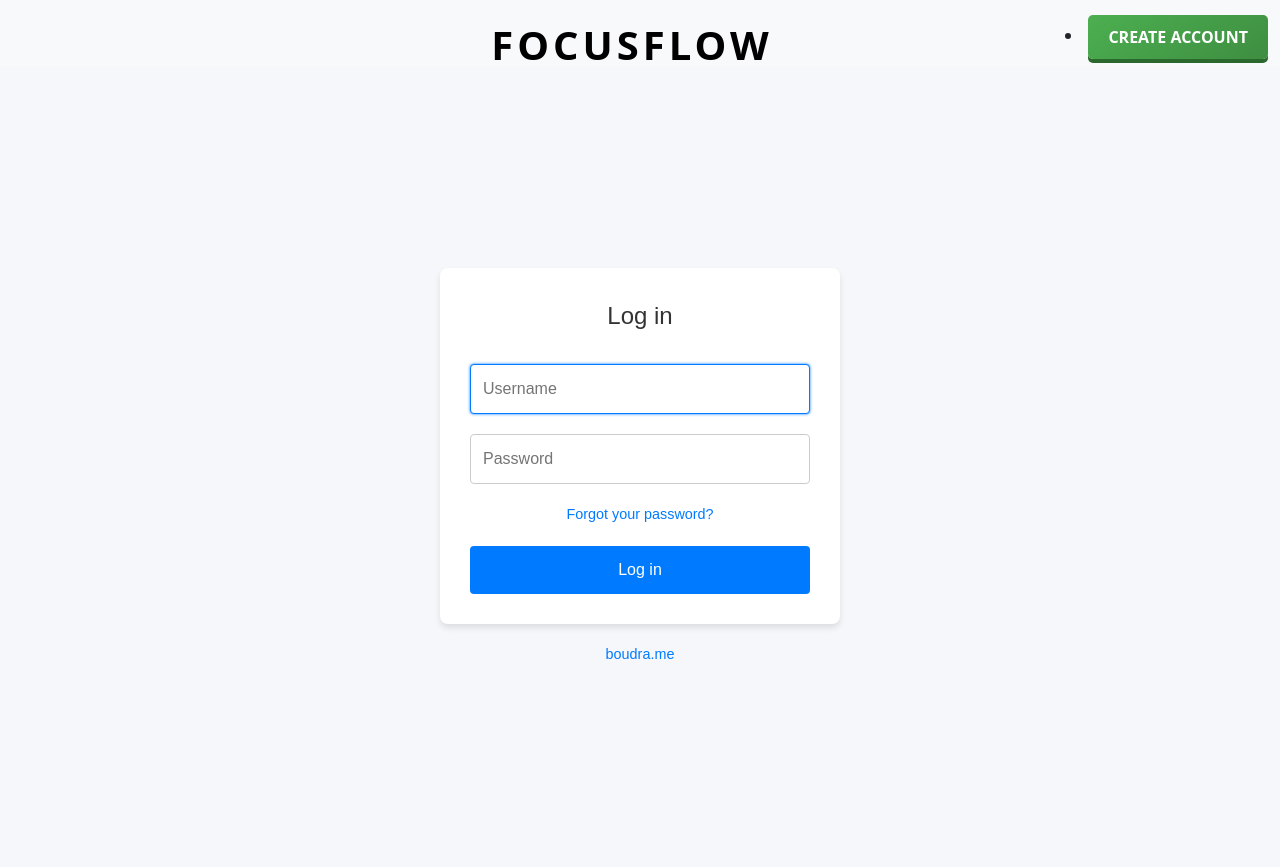
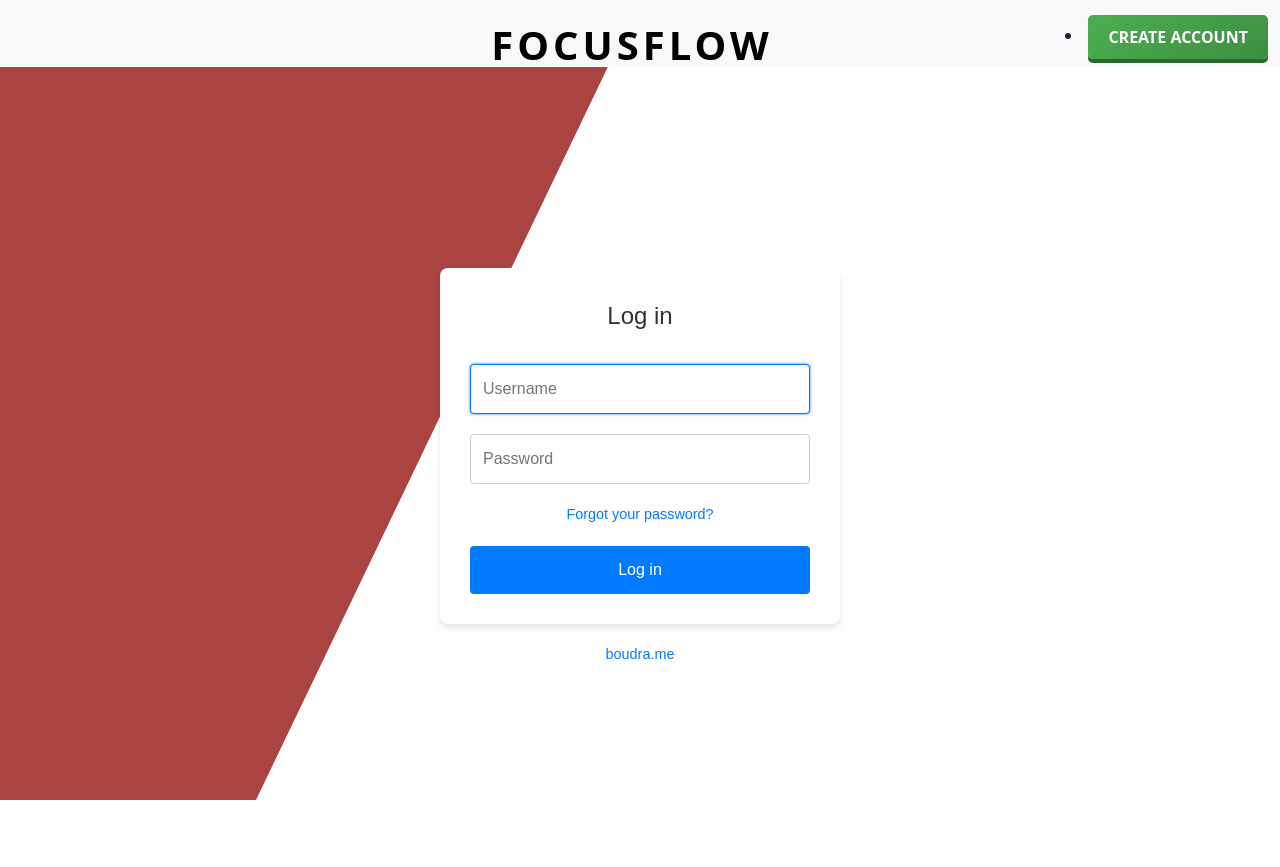
Before and after one commit to KaceyStarr/CSCI3340, a Django app: page / in a window 1280 px wide. Run offline with Django 5.2, Linux system fonts and the light colour scheme.

Commit message:
homeHTMLRedShape

```diff
--- a/app/templates/home.html
+++ b/app/templates/home.html
@@ -9,8 +9,10 @@
     align-items: center;
     justify-content: center;
     height: 100vh;
-    background-color: #f5f7fa;
+    background-color: transparent; /* Transparent to let red shape show */
     font-family: 'Arial', sans-serif;
+    position: relative; /* Ensure it's above the red shape */
+    z-index: 1;
   }
 
   /* Login Form Styles */
@@ -88,7 +90,21 @@
   footer a:hover {
     text-decoration: underline;
   }
+
+  /* Red Shape Styles */
+  .red-shape {
+    position: absolute;
+    top: 0;
+    left: 0;
+    width: 100%;
+    height: 100vh;
+    background: #a94442;
+    clip-path: polygon(0 0, 50% 0, 20% 100%, 0 100%);
+    z-index: -1;
+  }
 </style>
+
+<div class="red-shape"></div> <!-- Red shape background -->
 
 <div class="wrapper">
 
```
